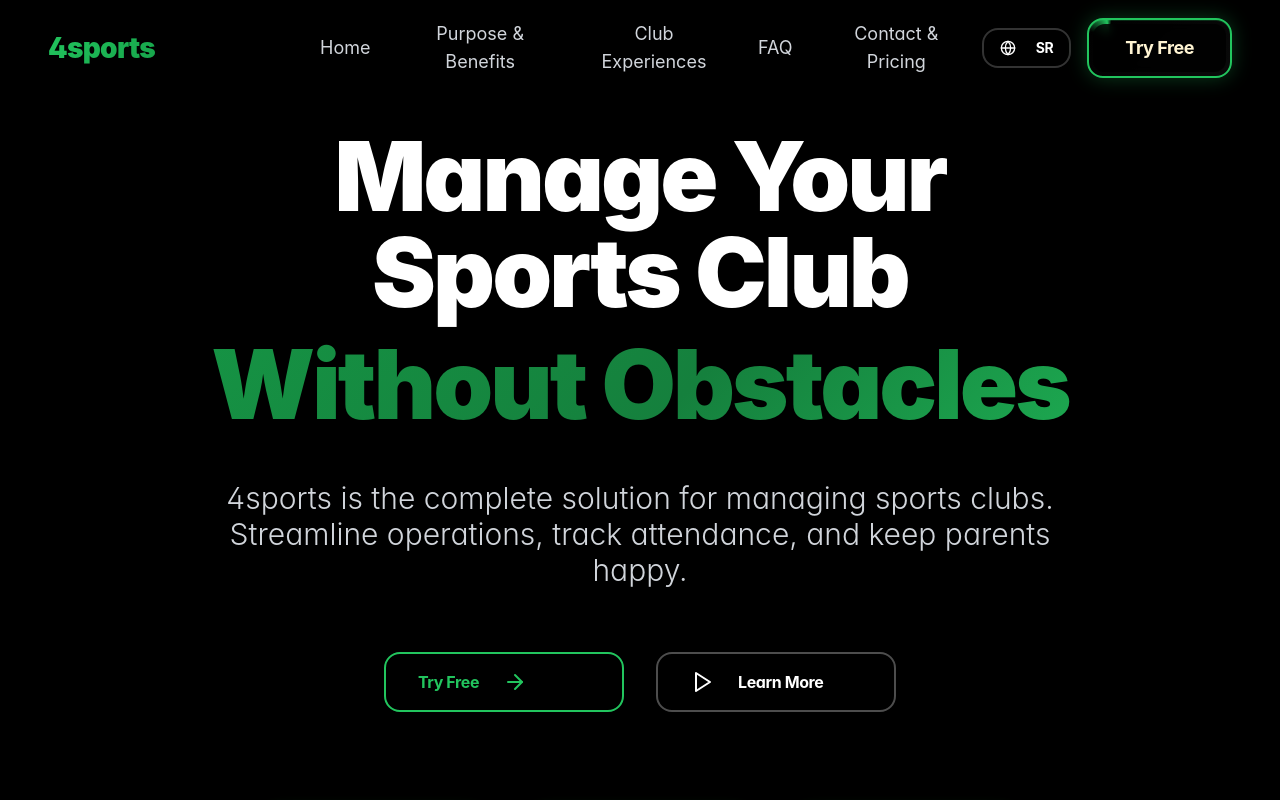
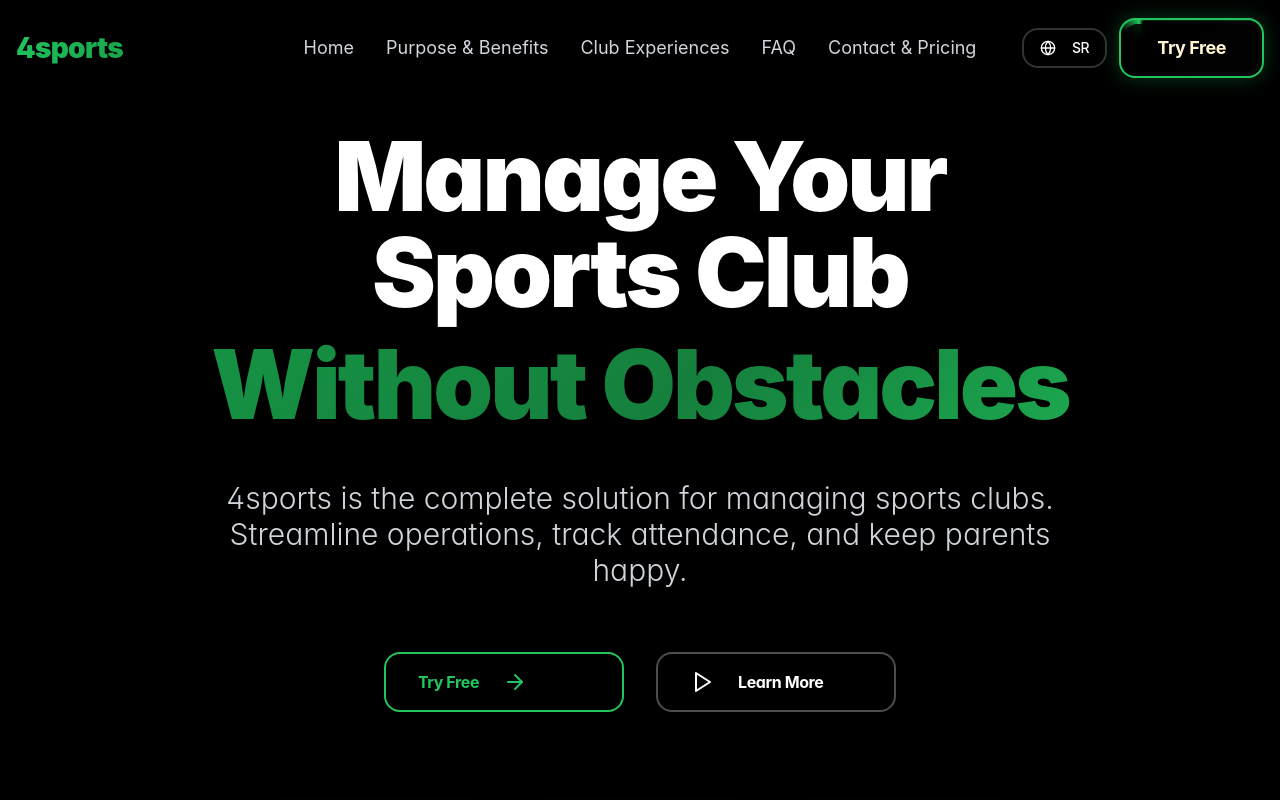
Before and after one commit to VukasinLukic/4sports, a React (Vite) app: page / in a window 1280 px wide. Shown: the top 800 px of the page. Built offline with nearby package versions, Linux system fonts and the light colour scheme.

Commit message:
Fix: Navbar layout on language change
Fixes the navbar layout issue when changing languages and moves the "4sports" and "Try Free" buttons closer to the edges.

```diff
--- a/src/components/Navigation.tsx
+++ b/src/components/Navigation.tsx
@@ -30,71 +30,73 @@ const Navigation = () => {
     <nav className={`fixed top-0 w-full z-50 transition-all duration-500 ${
       isScrolled ? 'backdrop-blur-modern border-b border-green-500/20' : 'bg-transparent'
     }`}>
-      <div className="container-custom">
-        <div className="flex justify-between items-center h-24">
-          {/* Logo aligned to left edge */}
-          <div className="logo-4sports">
+      <div className="container mx-auto px-4">
+        <div className="flex justify-between items-center h-24 relative">
+          {/* Logo - potpuno levo */}
+          <div className="logo-4sports flex-shrink-0">
             4sports
           </div>
 
-          {/* Desktop Menu - absolutely centered */}
+          {/* Desktop Menu - apsolutno centrirano */}
           <div className="hidden md:flex absolute left-1/2 transform -translate-x-1/2">
-            <div className="flex items-center space-x-10">
+            <div className="flex items-center space-x-8">
               <button
                 onClick={() => scrollToSection('home')}
-                className="nav-link text-lg"
+                className="nav-link text-lg whitespace-nowrap"
               >
                 {t('navigation.home')}
               </button>
               <button
                 onClick={() => scrollToSection('purpose')}
-                className="nav-link text-lg"
+                className="nav-link text-lg whitespace-nowrap"
               >
                 {t('navigation.purpose')}
               </button>
               <button
                 onClick={() => scrollToSection('experiences')}
-                className="nav-link text-lg"
+                className="nav-link text-lg whitespace-nowrap"
               >
                 {t('navigation.experiences')}
               </button>
               <button
                 onClick={() => scrollToSection('faq')}
-                className="nav-link text-lg"
+                className="nav-link text-lg whitespace-nowrap"
               >
                 {t('navigation.faq')}
               </button>
               <button
                 onClick={() => scrollToSection('contact')}
-                className="nav-link text-lg"
+                className="nav-link text-lg whitespace-nowrap"
               >
                 {t('navigation.contact')}
               </button>
             </div>
           </div>
 
-          {/* Language Toggle & CTA - aligned to right edge */}
-          <div className="hidden md:flex items-center space-x-4">
+          {/* Language Toggle & CTA - potpuno desno */}
+          <div className="hidden md:flex items-center space-x-3 flex-shrink-0">
             <SimpleButton
               variant="language"
               onClick={toggleLanguage}
-              className="!min-w-0 border-2 border-white/20"
+              className="!min-w-[60px] border-2 border-white/20 flex items-center justify-center"
             >
-              <Globe className="w-4 h-4 mr-2" />
-              SR
+              <Globe className="w-4 h-4 mr-1" />
+              <span className="text-sm font-medium">
+                {language === 'en' ? 'SR' : 'EN'}
+              </span>
             </SimpleButton>
             <AnimatedButton
               variant="primary"
               onClick={() => scrollToSection('contact')}
               animated={true}
-              className="border-2 border-primary"
+              className="border-2 border-primary whitespace-nowrap"
             >
               {t('navigation.tryFree')}
             </AnimatedButton>
           </div>
 
           {/* Mobile menu button */}
-          <div className="md:hidden">
+          <div className="md:hidden flex-shrink-0">
             <SimpleButton
               variant="secondary"
               onClick={() => setIsMobileMenuOpen(!isMobileMenuOpen)}
@@ -146,7 +148,7 @@ const Navigation = () => {
                   className="flex-1 border-2 border-white/20"
                 >
                   <Globe className="w-4 h-4 mr-2" />
-                  SR
+                  {language === 'en' ? 'SR' : 'EN'}
                 </SimpleButton>
                 <AnimatedButton
                   variant="primary"
```
